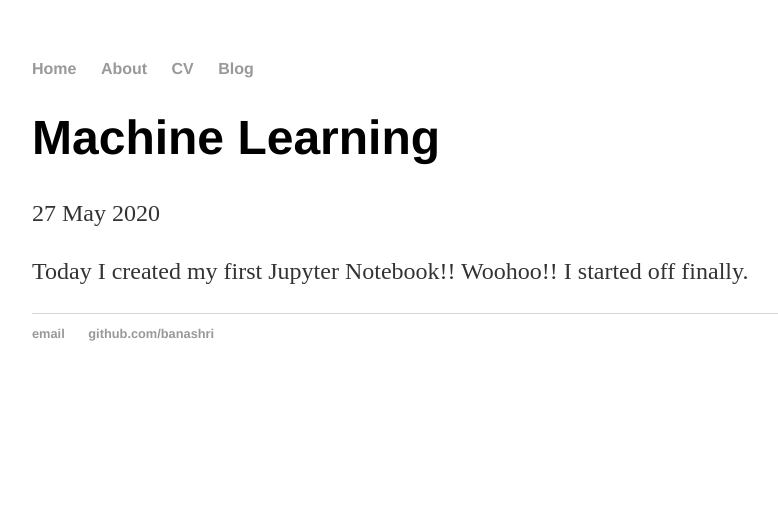
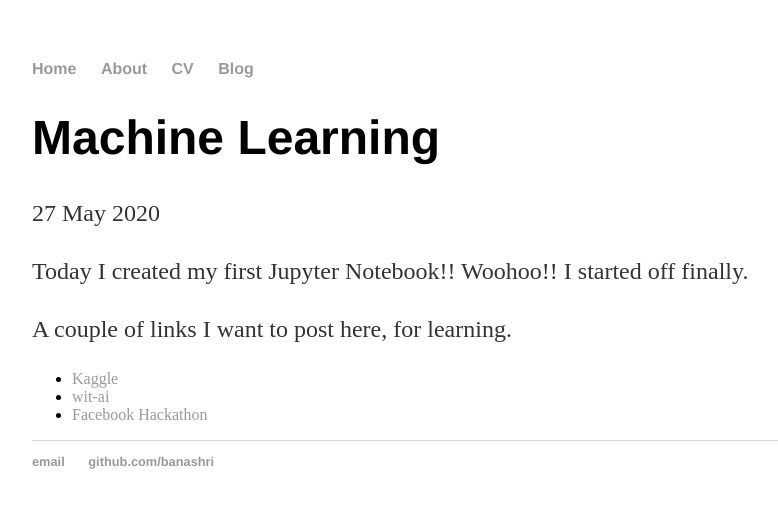
Before and after one commit to Banashri/banashri.github.io, a Jekyll site: the page built from _posts/2020-05-27-ml.md, in a window 1280 px wide. Shown: the top 508 px of the page, without its empty margins (160-938 px from the left). Built offline with Jekyll 4.4.1, drawn with Linux system fonts in a browser that asks for light colours.

Commit message:
Update 2020-05-27-ml.md

```diff
--- a/_posts/2020-05-27-ml.md
+++ b/_posts/2020-05-27-ml.md
@@ -5,3 +5,8 @@ date: 2020-05-27
 ---
 
 Today I created my first Jupyter Notebook!! Woohoo!! I started off finally.
+
+A couple of links I want to post here, for learning.
+- [Kaggle](https://www.kaggle.com/learn/intro-to-machine-learning)
+- [wit-ai](https://wit.ai/)
+- [Facebook Hackathon](https://devpost.com/facebook?utm_source=social-facebook&utm_medium=fb4d&utm_campaign=organic&utm_content=post-url&utm_offering=business-tools&utm_product=Hackathon2-RegistrationsOpen_05152020&utm_event=2020Hack2OrganicSocialRegOpen&eventSource=OrganicSocialFB4D&fbclid=IwAR08wpIOwB1MCMy49roZa7oDxgMnDV41j8gu-WpeqhZPHSUPNwign51R3JY)
```
